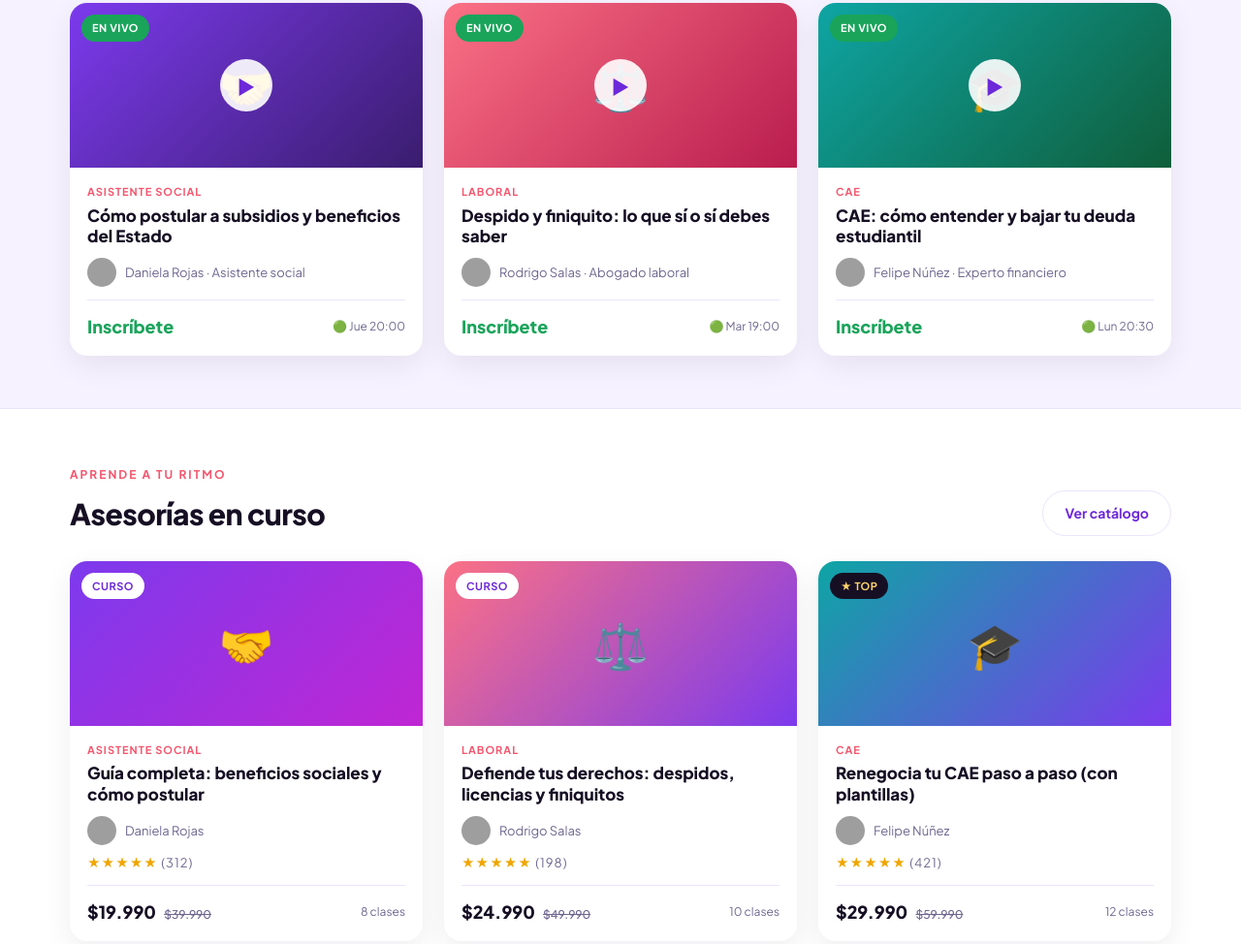
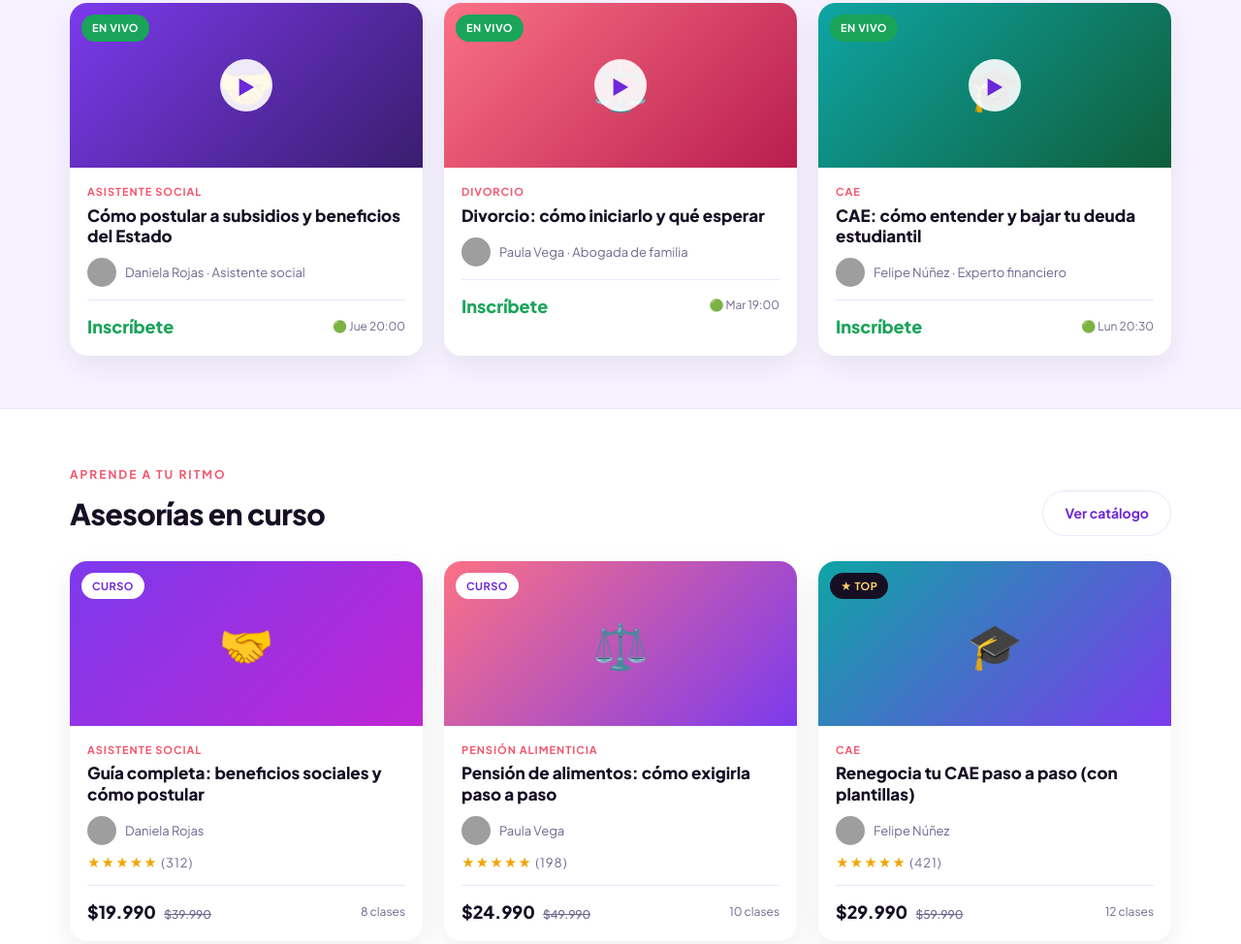
Before and after one commit to dlopezok-cell/cg-academia, a plain HTML site: page index.html in a window 1280 px wide. Shown: the part 1311-2285 px from the top of the page at 97% size. Drawn offline with Linux system fonts and the light colour scheme; grey boxes are pictures that could not be loaded.

Commit message:
Add files via upload

```diff
--- a/index.html
+++ b/index.html
@@ -187,10 +187,11 @@
         <div class="tagcard"><div class="pl">▶</div><div><b>Próxima charla en vivo</b><br><small>Jueves 20:00 · +2.300 inscritos</small></div></div>
       </div>
       <div class="h-rest">
-        <p>Asistentes sociales, abogados laborales y expertos en CAE te enseñan a resolver tus trámites — y si necesitas más, agenda un 1 a 1.</p>
+        <p>Abogados de familia, asistentes sociales y sicólogos te enseñan a resolver tus trámites — y si necesitas más, agenda un 1 a 1.</p>
         <div class="pills">
           <span class="chip">👨‍👩‍👧 Familia</span>
           <span class="chip">💔 Divorcio</span>
+          <span class="chip">👶 Pensión alimenticia</span>
           <span class="chip">📜 Herencias</span>
           <span class="chip">🧠 Sicólogo</span>
           <span class="chip">🎓 CAE</span>
@@ -223,7 +224,7 @@
     <h2 class="t">Explora por área</h2>
     <div class="cats">
       <div class="catpill"><span class="e">🤝</span> Asistente social</div>
-      <div class="catpill"><span class="e">⚖️</span> Laboral</div>
+      <div class="catpill"><span class="e">👶</span> Pensión alimenticia</div>
       <div class="catpill"><span class="e">🎓</span> CAE y deudas estudiantiles</div>
       <div class="catpill"><span class="e">👨‍👩‍👧</span> Familia</div>
       <div class="catpill"><span class="e">🏠</span> Vivienda y subsidios</div>
@@ -253,9 +254,9 @@
       <div class="course">
         <div class="thumb" style="background:linear-gradient(135deg,#fb7185,#b91d4e)">⚖️<div class="play">▶</div><span class="badge free">EN VIVO</span></div>
         <div class="in">
-          <div class="cat">Laboral</div>
-          <h3>Despido y finiquito: lo que sí o sí debes saber</h3>
-          <div class="who"><img src="https://images.unsplash.com/photo-1556157382-97eda2d62296?auto=format&fit=crop&w=80&q=80"><span>Rodrigo Salas · Abogado laboral</span></div>
+          <div class="cat">Divorcio</div>
+          <h3>Divorcio: cómo iniciarlo y qué esperar</h3>
+          <div class="who"><img src="https://images.unsplash.com/photo-1580489944761-15a19d654956?auto=format&fit=crop&w=80&q=80"><span>Paula Vega · Abogada de familia</span></div>
           <div class="foot"><div class="pr free">Inscríbete</div><span style="font-size:12px;color:var(--mut)">🟢 Mar 19:00</span></div>
         </div>
       </div>
@@ -293,9 +294,9 @@
       <div class="course">
         <div class="thumb" style="background:linear-gradient(135deg,#fb7185,#7c3aed)">⚖️<span class="badge">CURSO</span></div>
         <div class="in">
-          <div class="cat">Laboral</div>
-          <h3>Defiende tus derechos: despidos, licencias y finiquitos</h3>
-          <div class="who"><img src="https://images.unsplash.com/photo-1556157382-97eda2d62296?auto=format&fit=crop&w=80&q=80"><span>Rodrigo Salas</span></div>
+          <div class="cat">Pensión alimenticia</div>
+          <h3>Pensión de alimentos: cómo exigirla paso a paso</h3>
+          <div class="who"><img src="https://images.unsplash.com/photo-1580489944761-15a19d654956?auto=format&fit=crop&w=80&q=80"><span>Paula Vega</span></div>
           <div class="stars" style="margin-top:8px">★★★★★ <span style="color:var(--mut)">(198)</span></div>
           <div class="foot"><div class="pr">$24.990 <small>$49.990</small></div><span style="font-size:12px;color:var(--mut)">10 clases</span></div>
         </div>
@@ -356,7 +357,7 @@
     <h2 class="t" style="margin-top:6px">Expertos verificados</h2>
     <div class="experts">
       <div class="expert"><img src="https://images.unsplash.com/photo-1573497019940-1c28c88b4f3e?auto=format&fit=crop&w=200&q=80"><h4>Daniela Rojas</h4><div class="role">Asistente social</div><div class="meta">★ 4.9 · 312 alumnos</div></div>
-      <div class="expert"><img src="https://images.unsplash.com/photo-1556157382-97eda2d62296?auto=format&fit=crop&w=200&q=80"><h4>Rodrigo Salas</h4><div class="role">Abogado laboral</div><div class="meta">★ 4.8 · 198 alumnos</div></div>
+      <div class="expert"><img src="https://images.unsplash.com/photo-1580489944761-15a19d654956?auto=format&fit=crop&w=200&q=80"><h4>Paula Vega</h4><div class="role">Abogada de familia</div><div class="meta">★ 4.8 · 198 alumnos</div></div>
       <div class="expert"><img src="https://images.unsplash.com/photo-1560250097-0b93528c311a?auto=format&fit=crop&w=200&q=80"><h4>Felipe Núñez</h4><div class="role">Experto CAE</div><div class="meta">★ 5.0 · 421 alumnos</div></div>
       <div class="expert"><img src="https://images.unsplash.com/photo-1544005313-94ddf0286df2?auto=format&fit=crop&w=200&q=80"><h4>Camila Fuentes</h4><div class="role">Familia y vivienda</div><div class="meta">★ 4.9 · 256 alumnos</div></div>
     </div>
@@ -379,7 +380,7 @@
     <div class="fg">
       <div><div class="logo" style="color:#fff"><span class="mk">▶</span> CG Academia</div><p style="margin-top:14px;font-size:14px;color:#9d92ba;max-width:300px">Aprende a resolver tus trámites con expertos. Charlas en vivo, asesorías en curso y acompañamiento 1 a 1.</p></div>
       <div><h5>Aprende</h5><a>Charlas en vivo</a><a>Asesorías</a><a>Sesiones 1 a 1</a></div>
-      <div><h5>Áreas</h5><a>Asistente social</a><a>Laboral</a><a>CAE</a><a>Familia</a></div>
+      <div><h5>Áreas</h5><a>Familia</a><a>Divorcio</a><a>Pensión alimenticia</a><a>Herencias</a></div>
       <div><h5>Soporte</h5><a>Ayuda</a><a>Ser experto</a><a>Contacto</a></div>
     </div>
     <div class="fb"><span>© 2026 CG Academia</span><span>Webpay · Mercado Pago · Flow</span></div>
```
